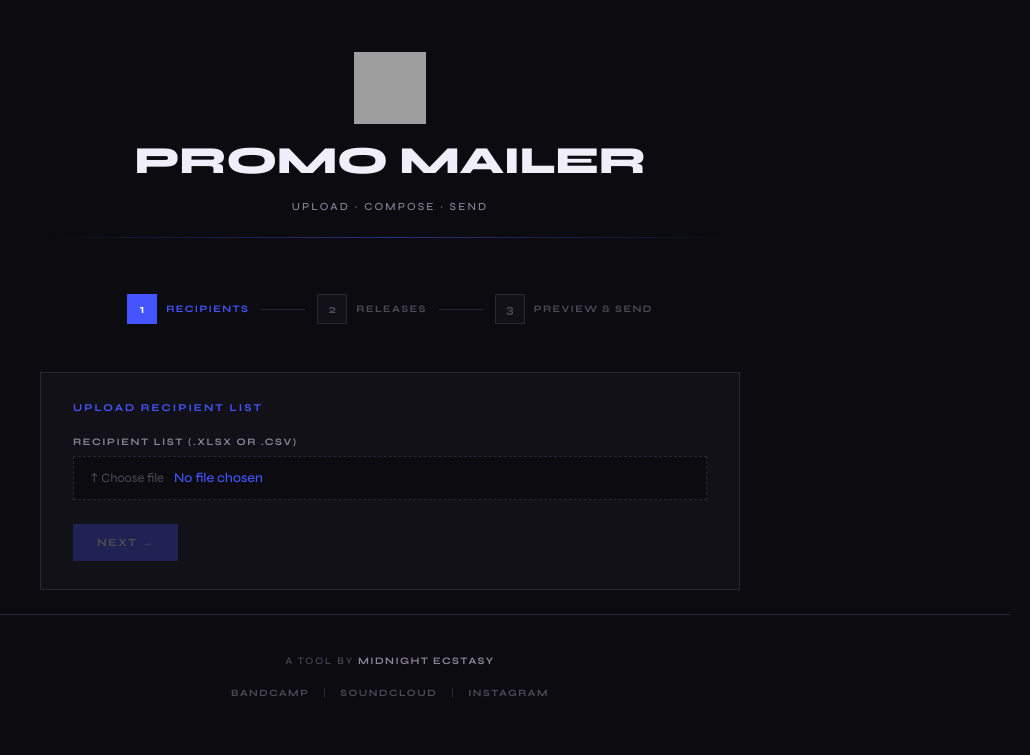
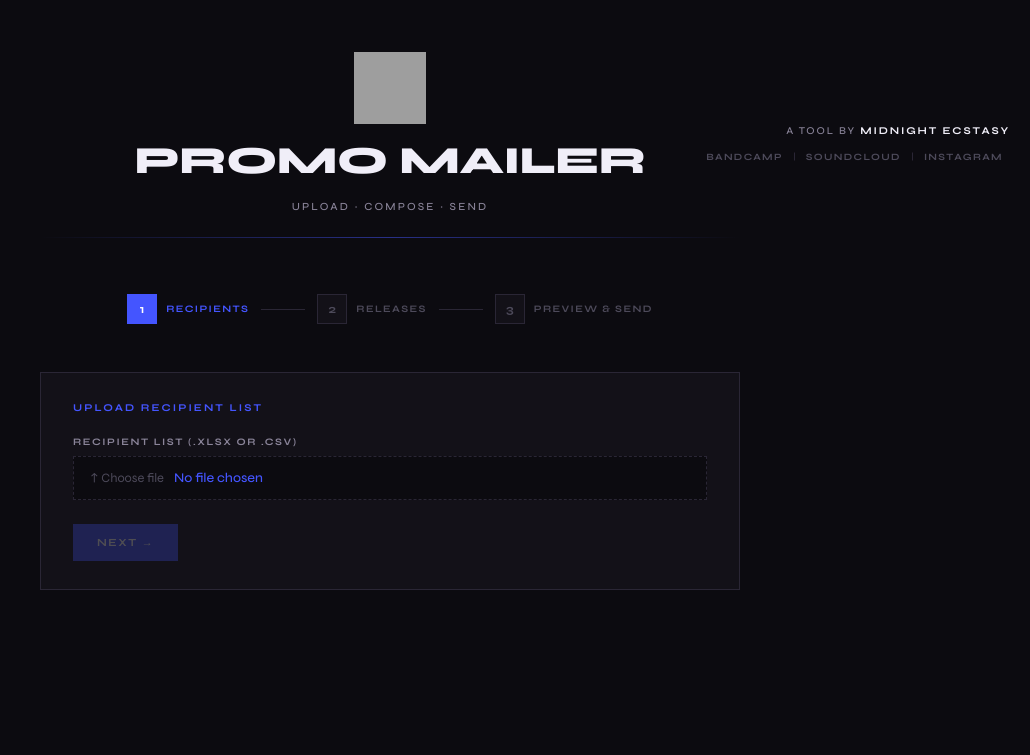
Before and after one commit to hannahzaydman/promo-mailer, a website: page public/index.html in a window 1280 px wide. Shown: the whole page, without its empty margins (250-1280 px from the left). Drawn offline with Linux system fonts and the light colour scheme; no server answers; grey boxes are pictures that could not be loaded.

Commit message:
Move footer branding to header aside
Relocate "a tool by midnight ecstasy" byline and social links from the
bottom footer into an absolutely-positioned aside in the header (top-right),
making the label attribution more visible without disrupting the centered layout.

Co-Authored-By: Claude Sonnet 4.6 <noreply@anthropic.com>

```diff
--- a/public/index.html
+++ b/public/index.html
@@ -31,7 +31,7 @@
       color: var(--text);
       font-family: 'Syne', sans-serif;
       min-height: 100vh;
-      padding: 52px 20px 100px;
+      padding: 52px 20px 60px;
     }
 
     /* ── Header ─────────────────────────────────────────────────────────────── */
@@ -64,50 +64,51 @@
       margin: 0 auto 18px;
       image-rendering: auto;
     }
-    footer {
-      text-align: center;
-      padding: 40px 20px 48px;
-      border-top: 1px solid var(--border);
-      margin-top: 24px;
-    }
-    .footer-byline {
-      font-size: 0.62rem;
-      letter-spacing: 0.2em;
+    .header-aside {
+      position: absolute;
+      right: 0;
+      top: 50%;
+      transform: translateY(-50%);
+      text-align: right;
+    }
+    .header-byline {
+      font-size: 0.65rem;
+      letter-spacing: 0.18em;
       text-transform: uppercase;
-      color: var(--muted);
+      color: var(--text-secondary);
       font-weight: 500;
-      margin-bottom: 14px;
-    }
-    .footer-byline a {
-      color: var(--text-secondary);
+      margin-bottom: 10px;
+    }
+    .header-byline a {
+      color: var(--text);
       text-decoration: none;
       font-weight: 700;
+      transition: color 0.15s;
+    }
+    .header-byline a:hover { color: var(--accent); }
+    .header-social {
+      display: flex;
+      align-items: center;
+      justify-content: flex-end;
+      gap: 4px;
+    }
+    .header-social a {
+      font-size: 0.6rem;
       letter-spacing: 0.14em;
-      transition: color 0.15s;
-    }
-    .footer-byline a:hover { color: var(--accent); }
-    .footer-links {
-      display: inline-flex;
-      align-items: center;
-      gap: 6px;
-    }
-    .footer-links a {
-      font-size: 0.6rem;
-      letter-spacing: 0.16em;
       text-transform: uppercase;
       font-weight: 700;
       color: var(--muted);
       text-decoration: none;
       transition: color 0.15s;
-      padding: 4px 8px;
+      padding: 3px 6px;
       border: 1px solid transparent;
     }
-    .footer-links a:hover {
+    .header-social a:hover {
       color: var(--accent);
       border-color: rgba(68, 85, 255, 0.3);
     }
-    .footer-sep {
-      width: 1px; height: 10px;
+    .header-sep {
+      width: 1px; height: 8px;
       background: var(--border);
     }
     header h1 {
@@ -636,6 +637,16 @@
 <body>
 
 <header>
+  <div class="header-aside">
+    <div class="header-byline">a tool by <a href="https://midnightecstasy.bandcamp.com" target="_blank" rel="noopener noreferrer">midnight ecstasy</a></div>
+    <div class="header-social">
+      <a href="https://midnightecstasy.bandcamp.com" target="_blank" rel="noopener noreferrer">Bandcamp</a>
+      <div class="header-sep"></div>
+      <a href="https://soundcloud.com/midnight-ecstasy" target="_blank" rel="noopener noreferrer">SoundCloud</a>
+      <div class="header-sep"></div>
+      <a href="https://www.instagram.com/midnight__ecstasy/" target="_blank" rel="noopener noreferrer">Instagram</a>
+    </div>
+  </div>
   <img src="https://f4.bcbits.com/img/0042095815_10.jpg" class="label-logo" alt="Midnight Ecstasy" />
   <div class="header-logo">
     <h1>Promo Mailer</h1>
@@ -1561,18 +1572,6 @@
   }
 </script>
 
-<footer>
-  <div class="footer-byline">
-    a tool by <a href="https://midnightecstasy.bandcamp.com" target="_blank" rel="noopener noreferrer">midnight ecstasy</a>
-  </div>
-  <div class="footer-links">
-    <a href="https://midnightecstasy.bandcamp.com" target="_blank" rel="noopener noreferrer">Bandcamp</a>
-    <div class="footer-sep"></div>
-    <a href="https://soundcloud.com/midnight-ecstasy" target="_blank" rel="noopener noreferrer">SoundCloud</a>
-    <div class="footer-sep"></div>
-    <a href="https://www.instagram.com/midnight__ecstasy/" target="_blank" rel="noopener noreferrer">Instagram</a>
-  </div>
-</footer>
 
 </body>
 </html>
```
